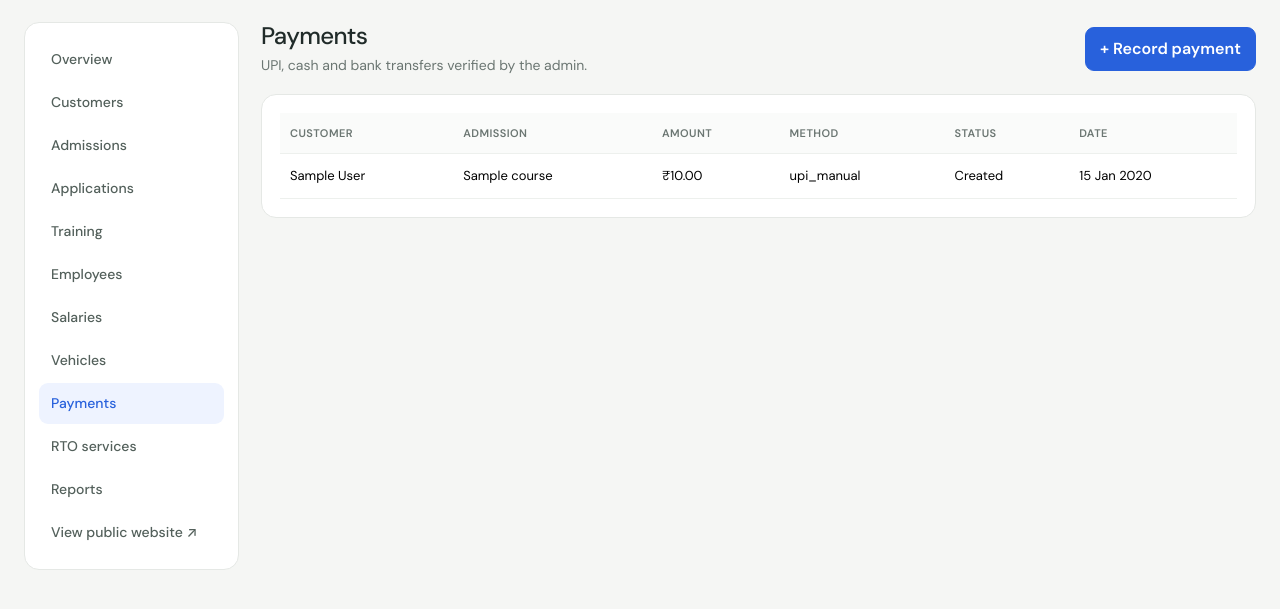
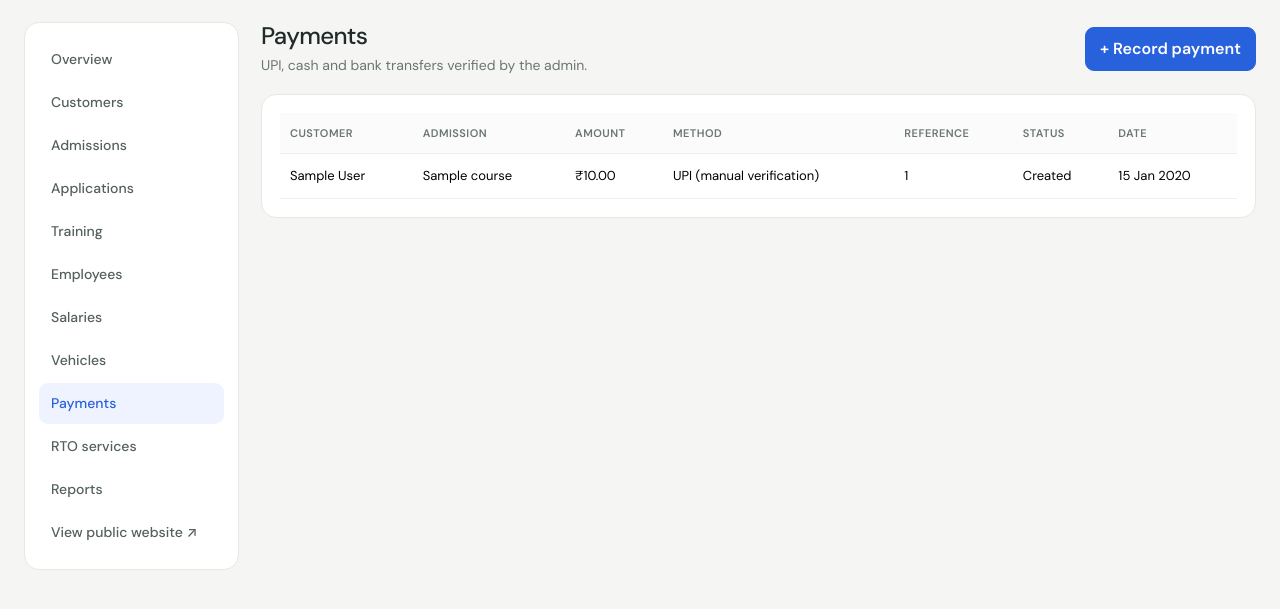
Before and after one commit to Hardikkk-1209/RBAC_PayemntGateway-db, a Django app: page /admin-panel/payments/ in a window 1280 px wide. Shown: the part 65-674 px from the top of the page. Run offline with Django 5.2, Linux system fonts and the light colour scheme; a user stored in the database is signed in; tables that the repository leaves empty hold one stand-in row (values such as "Sample post").

Commit message:
feat: display payment reference in ledger

```diff
--- a/templates/admin/payments.html
+++ b/templates/admin/payments.html
@@ -1 +1 @@
-{% extends "admin/base_admin.html" %}{% block content %}<div class="page-head"><div><h1>Payments</h1><div class="muted">UPI, cash and bank transfers verified by the admin.</div></div><a class="btn btn-primary" href="{% url 'manual_payment' %}">+ Record payment</a></div><section class="panel"><div class="table-responsive"><table class="table"><thead><tr><th>Customer</th><th>Admission</th><th>Amount</th><th>Method</th><th>Status</th><th>Date</th></tr></thead><tbody>{% for p in payments %}<tr><td>{{ p.customer.full_name }}</td><td>{{ p.admission.course.name|default:"—" }}</td><td>₹{{ p.amount }}</td><td>{{ p.payment_method }}</td><td>{{ p.get_status_display }}</td><td>{{ p.created_at|date:"d M Y" }}</td></tr>{% empty %}<tr><td colspan="6" class="empty">No payment records.</td></tr>{% endfor %}</tbody></table></div></section>{% endblock %}
+{% extends "admin/base_admin.html" %}{% block content %}<div class="page-head"><div><h1>Payments</h1><div class="muted">UPI, cash and bank transfers verified by the admin.</div></div><a class="btn btn-primary" href="{% url 'manual_payment' %}">+ Record payment</a></div><section class="panel"><div class="table-responsive"><table class="table"><thead><tr><th>Customer</th><th>Admission</th><th>Amount</th><th>Method</th><th>Reference</th><th>Status</th><th>Date</th></tr></thead><tbody>{% for p in payments %}<tr><td>{{ p.customer.full_name }}</td><td>{{ p.admission.course.name|default:"—" }}</td><td>₹{{ p.amount }}</td><td>{{ p.get_payment_method_display }}</td><td>{{ p.gateway_order_id|default:"—" }}</td><td>{{ p.get_status_display }}</td><td>{{ p.created_at|date:"d M Y" }}</td></tr>{% empty %}<tr><td colspan="7" class="empty">No payment records.</td></tr>{% endfor %}</tbody></table></div></section>{% endblock %}
```
